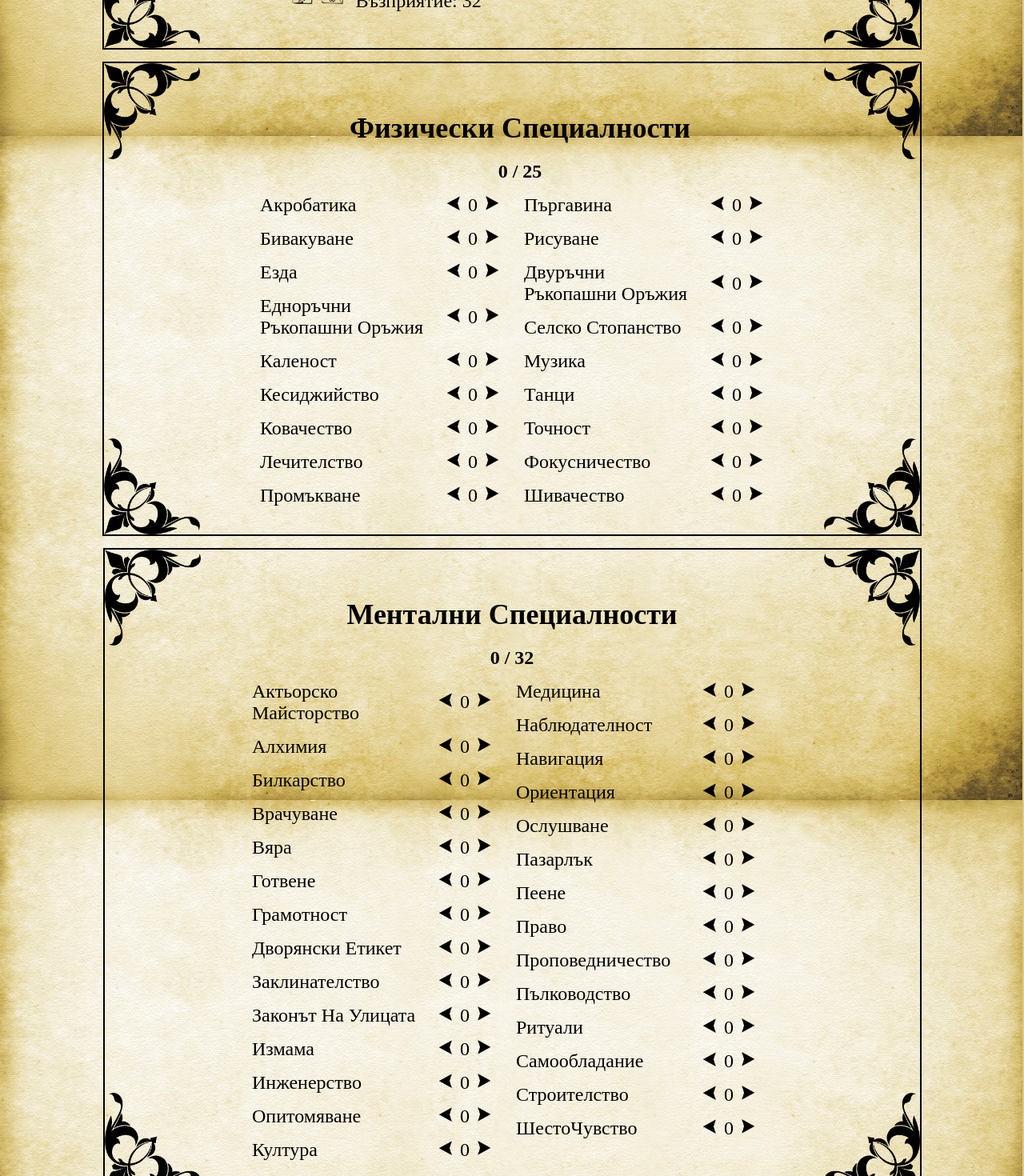
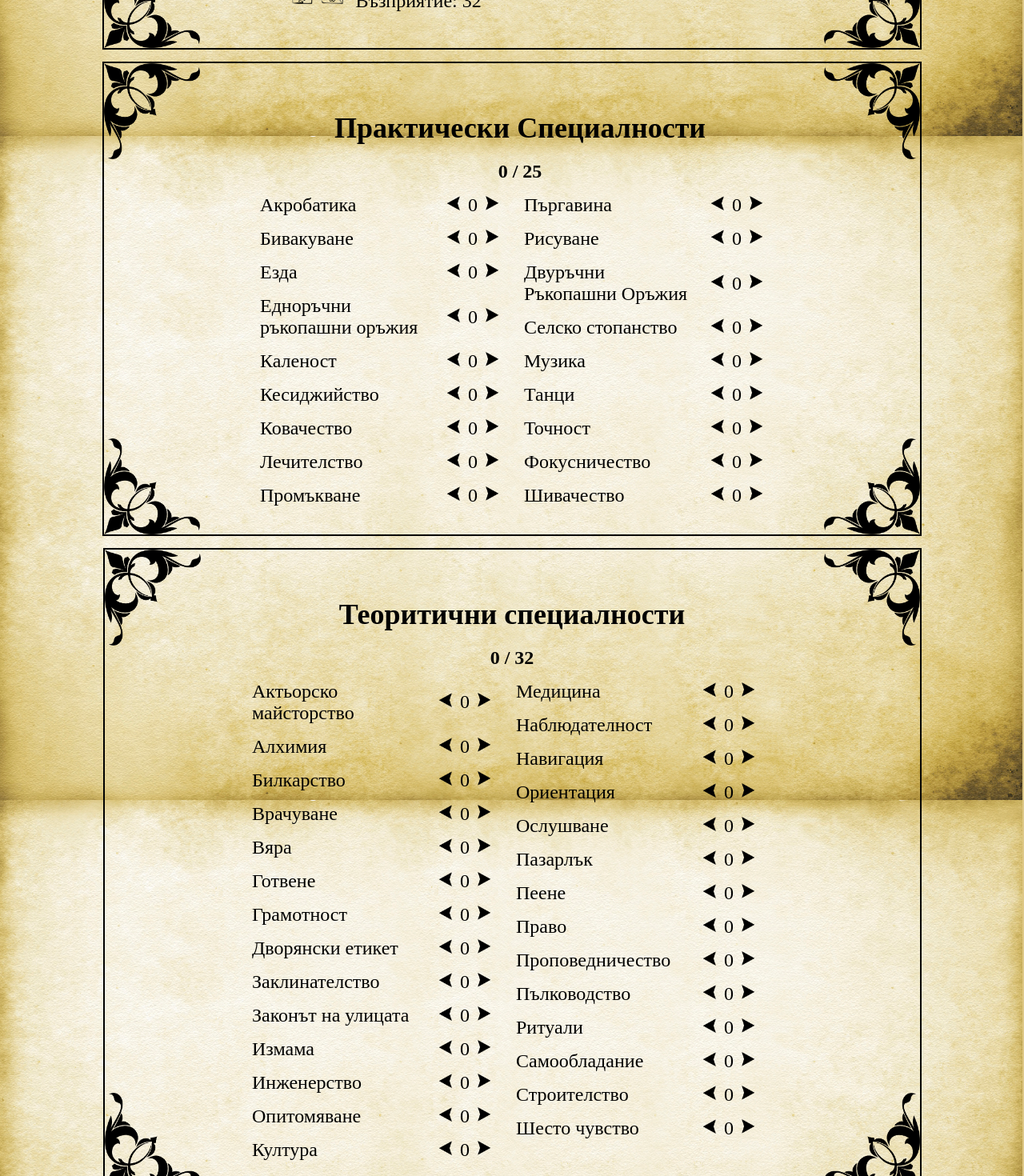
Before and after one commit to tery999/Random-Hero-Generator, a React (Vite) app: page /Quick in a window 1280 px wide. Shown: the part 2320-3790 px from the top of the page at 80% size. Built offline with nearby package versions, Linux system fonts and the light colour scheme; a web font is replaced by a local one.

Commit message:
fixed typing

```diff
--- a/src/Components/Complex/Complex.css
+++ b/src/Components/Complex/Complex.css
@@ -2,6 +2,9 @@
     display: flex;
     justify-content: center;
     align-items: center;
+    background-image: url("../../../public/antique-scroll-backgrounds.jpg");
+    background-attachment: fixed;
+    background-size: cover;
 }
 
 .NarativeCont {
--- a/src/Components/Quick/MentalSpecialties.tsx
+++ b/src/Components/Quick/MentalSpecialties.tsx
@@ -321,12 +321,12 @@ export function MentalSpecialtiesFunc(props: any) {
     console.log("SPEC ARE", specialties)
     return (
         <div className="MentalSpecialtiesStatHolder">
-            <h2>Ментални Специалности</h2>
+            <h2>Теоритични специалности</h2>
             <h4 className="specialtyPoints">{totalPoints} / {perceptionProp}</h4>
             <div className="MentalBothRows">
                 <div className="MentalFirstRow">
                     <div className="singleSpecHolder">
-                        <p>Актьорско Майсторство</p>
+                        <p>Актьорско майсторство</p>
                         <div>
                             <img onClick={() => changeStatFunc("АктьорскоМайсторство", "dec")} src="/arrowLeft.png" alt="" />
                             <p className="points">{specialties.АктьорскоМайсторство.points}</p>
@@ -382,7 +382,7 @@ export function MentalSpecialtiesFunc(props: any) {
                         </div>
                     </div>
                     <div className="singleSpecHolder">
-                        <p>Дворянски Етикет</p>
+                        <p>Дворянски етикет</p>
                         <div>
                             <img onClick={() => changeStatFunc("ДворянскиЕтикет", "dec")} src="/arrowLeft.png" alt="" />
                             <p className="points">{specialties.ДворянскиЕтикет.points}</p>
@@ -398,7 +398,7 @@ export function MentalSpecialtiesFunc(props: any) {
                         </div>
                     </div>
                     <div className="singleSpecHolder">
-                        <p>Законът На Улицата</p>
+                        <p>Законът на улицата</p>
                         <div>
                             <img onClick={() => changeStatFunc("ЗаконътНаУлицата", "dec")} src="/arrowLeft.png" alt="" />
                             <p className="points">{specialties.ЗаконътНаУлицата.points}</p>
@@ -545,7 +545,7 @@ export function MentalSpecialtiesFunc(props: any) {
                     </div>
                 </div>
                 <div className="singleSpecHolder">
-                    <p>{specialties.ШестоЧувство.name}</p>
+                    <p>Шесто чувство</p>
                     <div>
                         <img onClick={() => changeStatFunc("ШестоЧувство", "dec")} src="/arrowLeft.png" alt="" />
                         <p className="points">{specialties.ШестоЧувство.points}</p>
--- a/src/Components/Quick/PhysicalSpecialties.tsx
+++ b/src/Components/Quick/PhysicalSpecialties.tsx
@@ -221,7 +221,7 @@ export function PhysicalSpecialtiesFunc(props: any) {
     console.log("SPEC ARE", specialties)
     return (
         <div className="PhysicalSpecialtiesStatHolder">
-            <h2>Физически Специалности</h2>
+            <h2>Практически Специалности</h2>
             <h4 className="specialtyPoints">{totalPoints} / {abilityProp}</h4>
             <div className="PhysicalBothRows">
                 <div className="PhysicalFirstRow">
@@ -250,7 +250,7 @@ export function PhysicalSpecialtiesFunc(props: any) {
                         </div>
                     </div>
                     <div className="singleSpecHolder">
-                        <p>Едноръчни Ръкопашни Оръжия</p>
+                        <p>Едноръчни ръкопашни оръжия</p>
                         <div>
                             <img onClick={() => changeStatFunc("ЕдноръчниРъкопашниОръжия", "dec")} src="/arrowLeft.png" alt="" />
                             <p className="points">{specialties.ЕдноръчниРъкопашниОръжия.points}</p>
@@ -324,7 +324,7 @@ export function PhysicalSpecialtiesFunc(props: any) {
                         </div>
                     </div>
                     <div className="singleSpecHolder">
-                        <p>Селско Стопанство</p>
+                        <p>Селско стопанство</p>
                         <div>
                             <img onClick={() => changeStatFunc("СелскоСтопанство", "dec")} src="/arrowLeft.png" alt="" />
                             <p className="points">{specialties.СелскоСтопанство.points}</p>
--- a/src/Components/Quick/Quick.tsx
+++ b/src/Components/Quick/Quick.tsx
@@ -214,7 +214,7 @@ export default function Quick() {
                         <p> Приятелства: {heroStats.familyAndRelationships.friendship}</p>
                         <p> Вражди: {heroStats.familyAndRelationships.enemies}</p>
                         <p> Слухове: {heroStats.familyAndRelationships.rumors}</p>
-                        <p className="TrudnostiIPostijeniqP"> Трудности и Постижения: {heroStats.familyAndRelationships.difficultiesAndAchievements}</p>
+                        <p className="TrudnostiIPostijeniqP"> Трудности и постижения: {heroStats.familyAndRelationships.difficultiesAndAchievements}</p>
                     </div>
                     <img className="ricarNaKon" src="/ricarNaKon.png" alt="" />
                 </div>
--- a/src/functions/familyRelationshipsGenerator.ts
+++ b/src/functions/familyRelationshipsGenerator.ts
@@ -63,7 +63,7 @@ export function wealthGenerator(): string {
             break;
 
         case roll <= 90:
-            wealth = "Нямаш имоти или владения"
+            wealth = "нямаш имоти или владения"
             break;
 
         case roll <= 100:
```
